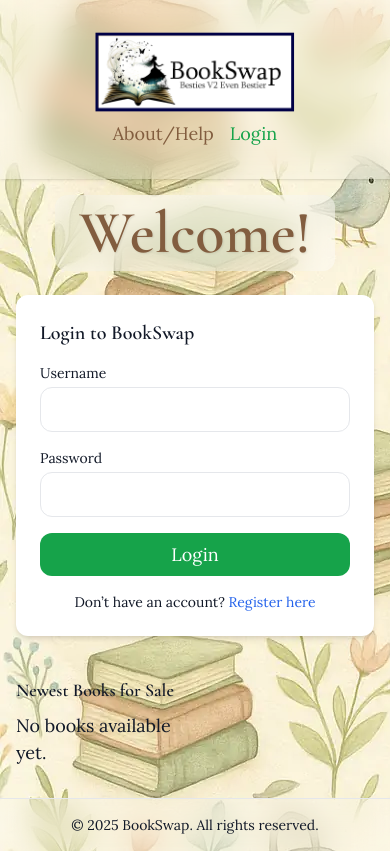
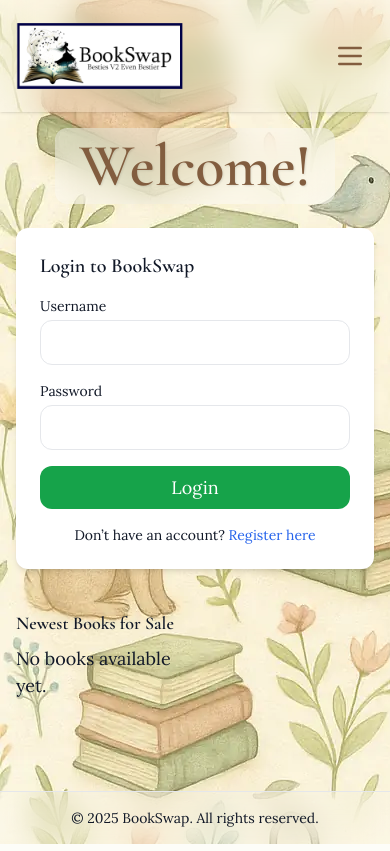
Before and after one commit to Web-Development-UAlberta/exsm-3951-exsm-3943-spring-2025-python-c-project-bookswap-besties-v2-even-bestier, a Django app: page / in a window 390 px wide. Run offline with Django 5.2, Linux system fonts and the light colour scheme; some libraries are stand-ins or nearby versions.

Commit message:
added hamburger menu to mobile version

```diff
--- a/src/exsm3951_bookswap/templates/base.html
+++ b/src/exsm3951_bookswap/templates/base.html
@@ -7,6 +7,7 @@
   <meta name="viewport" content="width=device-width, initial-scale=1.0">
   <link rel="stylesheet" href="{% static 'css/styles.css' %}">
   <link href="https://fonts.googleapis.com/css2?family=Cormorant+Garamond:wght@600&family=Lora:ital,wght@0,400;0,600;1,400&display=swap" rel="stylesheet">
+  <script defer src="https://unpkg.com/alpinejs@3.x.x/dist/cdn.min.js"></script>
   <style>
     body {
       font-size: 1.125rem;       /* ~18px, Tailwind text-lg */
@@ -47,90 +48,58 @@
              bg-repeat bg-fixed text-gray-900 min-h-screen flex flex-col"
       style="font-family: 'Lora', serif;">
 
-  <header class="bg-white/20 backdrop-blur-lg shadow p-4 sticky top-0 z-50">
-    <div class="max-w-7xl mx-auto w-full px-4 py-4 flex flex-col sm:flex-row sm:items-start sm:justify-between">
+  <header class="bg-white/20 backdrop-blur-lg shadow sticky top-0 z-50 w-full" x-data="{ open: false }">
+    <div class="max-w-7xl mx-auto px-4 py-4">
+
+      <!-- Top Row -->
+      <div class="flex items-center justify-between sm:items-start sm:justify-between">
 
         <!-- Logo -->
-      <div class="flex justify-center sm:justify-start mb-2 sm:mb-0">
+        <div class="flex-shrink-0">
           <a href="{% url 'browse_books' %}">
             <img src="{% static 'images/bookswaplogo.png' %}" alt="BookSwap Logo"
-            class="h-24 -my-2 w-auto object-contain" />
+                class="h-20 sm:h-24 w-auto object-contain" />
           </a>
         </div>
 
-      <!-- Welcome Message -->
-      <div class="flex flex-col items-center sm:items-end w-full sm:w-auto">
+        <!-- Desktop right side: welcome + nav -->
+        <div class="hidden sm:flex flex-col items-end text-right">
+
           {% if user.is_authenticated %}
-          <div class="text-center w-full mb-2">
-            <span style="color: #825d3f;" class="text-md block">
+            <div class="text-[#825d3f] text-md mb-1">
               Welcome, {{ user.first_name|default:user.username }}
-            </span>
             </div>
           {% endif %}
 
-        <!-- Navigation -->
+          <nav class="flex space-x-4 text-md text-neutral-800">
+            {% include 'partials/nav_links.html' %}
+          </nav>
+        </div>
 
-        <nav class="flex flex-wrap justify-center sm:justify-end space-x-4 text-md text-neutral-800 w-full sm:w-auto">
+        <!-- Mobile hamburger -->
+        <button @click="open = !open" class="sm:hidden text-[#825d3f] focus:outline-none mr-2">
+          <svg xmlns="http://www.w3.org/2000/svg" class="h-8 w-8" fill="none"
+              viewBox="0 0 24 24" stroke="currentColor">
+            <path stroke-linecap="round" stroke-linejoin="round" stroke-width="2"
+                  d="M4 6h16M4 12h16M4 18h16" />
+          </svg>
+        </button>
+      </div>
+
+      <!-- Mobile Welcome Message -->
       {% if user.is_authenticated %}
-            <a href="{% url 'my_library' %}"
-                style="color: #825d3f;"
-                class="{% if request.path == '/my-library/' %}underline{% else %}hover:underline{% endif %}">
-                My Library
-            </a>
-
-            <a href="{% url 'view_my_book_listings' %}"
-                style="color: #825d3f;"
-                class="{% if request.path == '/my-book-listings/' %}underline{% else %}hover:underline{% endif %}">
-                My Listings
-            </a>
-
-            <a href="{% url 'view_wishlist' %}"
-                style="color: #825d3f;"
-                class="{% if request.path == '/wishlist/' %}underline{% else %}hover:underline{% endif %}">
-                My Wishlist
-            </a>
-
-            <a href="{% url 'library' %}"
-                style="color: #825d3f;"
-                class="{% if request.path == '/listing/' %}underline{% else %}hover:underline{% endif %}">
-                All Listings
-            </a>
-
-            <a href="{% url 'browse_books' %}"
-                style="color: #825d3f;"
-                class="{% if request.path == '/browse/' %}underline{% else %}hover:underline{% endif %}">
-                Browse
-            </a>
-
-            <a href="{% url 'notifications' %}"
-                style="color: #825d3f;"
-                class="{% if '/notifications/' in request.path %}underline{% else %}hover:underline{% endif %} notification-link">
-                Notifications
-                {% if user.unread_notification_count > 0 %}
-                  <span class="unread-notifications-badge">{{ user.unread_notification_count }}</span>
-                {% endif %}
-            </a>
-
-            <a href="{% url 'profile_settings' %}"
-                style="color: #825d3f;"
-                class="{% if request.path == '/profile/settings/' %}underline{% else %}hover:underline{% endif %}">
-                My Profile
-            </a>
+        <div class="sm:hidden mt-2 text-center text-[#825d3f] text-md">
+          Welcome, {{ user.first_name|default:user.username }}
+        </div>
       {% endif %}
 
-          <a href="{% url 'help_faq' %}"
-              style="color: #825d3f;"
-              class="{% if '/help/' in request.path %}underline{% else %}hover:underline{% endif %}">
-              About/Help
-          </a>
-
-          {% if user.is_authenticated %}
-            <a href="{% url 'logout' %}" class="text-pink-500 hover:underline">Logout</a>
-          {% else %}
-            <a href="{% url 'login' %}" class="text-green-600 hover:underline">Login</a>
-          {% endif %}
+      <!-- Mobile Dropdown Menu -->
+      <div x-show="open" x-transition class="sm:hidden mt-3">
+        <nav class="flex flex-col items-center space-y-2 text-md text-neutral-800">
+          {% include 'partials/nav_links.html' %}
         </nav>
       </div>
+
     </div>
   </header>
 
--- /dev/null
+++ b/src/exsm3951_bookswap/templates/partials/nav_links.html
@@ -0,0 +1,34 @@
+{% if user.is_authenticated %}
+  <a href="{% url 'my_library' %}" class="text-[#825d3f] hover:underline">
+    My Library
+  </a>
+  <a href="{% url 'view_my_book_listings' %}" class="text-[#825d3f] hover:underline">
+    My Listings
+  </a>
+  <a href="{% url 'view_wishlist' %}" class="text-[#825d3f] hover:underline">
+    My Wishlist
+  </a>
+  <a href="{% url 'library' %}" class="text-[#825d3f] hover:underline">
+    All Listings
+  </a>
+  <a href="{% url 'browse_books' %}" class="text-[#825d3f] hover:underline">
+    Browse
+  </a>
+  <a href="{% url 'notifications' %}" class="text-[#825d3f] hover:underline notification-link">
+    Notifications
+    {% if user.unread_notification_count > 0 %}
+      <span class="unread-notifications-badge">{{ user.unread_notification_count }}</span>
+    {% endif %}
+  </a>
+  <a href="{% url 'profile_settings' %}" class="text-[#825d3f] hover:underline">
+    My Profile
+  </a>
+{% endif %}
+<a href="{% url 'help_faq' %}" class="text-[#825d3f] hover:underline">
+  About/Help
+</a>
+{% if user.is_authenticated %}
+  <a href="{% url 'logout' %}" class="text-pink-500 hover:underline">Logout</a>
+{% else %}
+  <a href="{% url 'login' %}" class="text-green-600 hover:underline">Login</a>
+{% endif %}
```
Lines whose indentation alone changed are shown as unchanged.
